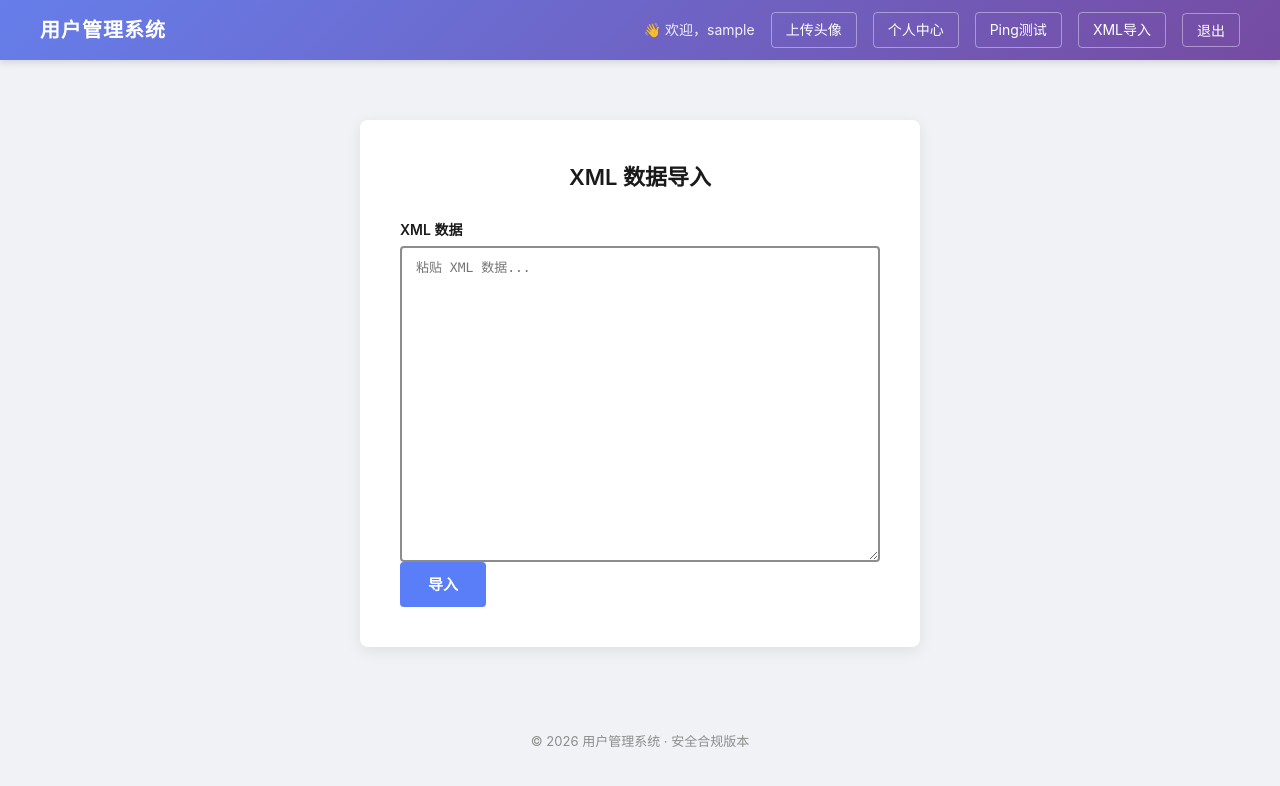
After one commit to ChromicOxide/user-management, a Flask app: page /xml-import in a window 1280 px wide. The commit adds this page. Shown: the top 786 px of the page. Run offline with Flask 3, Linux system fonts and the light colour scheme; the visitor is signed in with stand-in values (Sample User, id 1).

Commit message:
公共 新增XML数据导入及XXE安全防护

```diff
--- a/app.py
+++ b/app.py
@@ -1,4 +1,6 @@
 import os
+import re
+import json
 import secrets
 import time
 import logging
@@ -817,6 +819,49 @@ def ping():
     return render_template("ping.html", user=user_info, ping_result=result, ping_error=error, ping_ip=ip)
 
 
+# ── XML 数据导入 ──────────────────────────────────────
+@app.route("/xml-import", methods=["GET", "POST"])
+@login_required
+def xml_import():
+    result = None
+    error = None
+
+    if request.method == "POST":
+        xml_data = request.form.get("xml_data", "").strip()
+        if xml_data:
+            try:
+                # [安全] 剥离 DTD 声明（<!DOCTYPE ...> 及内部定义），防止 XXE
+                xml_data = re.sub(r'<!DOCTYPE[^]]*]>', "", xml_data, flags=re.DOTALL)
+                xml_data = re.sub(r'<!ENTITY[^>]*>', "", xml_data)
+                # [安全] 剥离未定义的实体引用（&xxx;），防止 DTD 剥离后残留
+                xml_data = re.sub(r'&(?!(?:amp|lt|gt|quot|apos);)\w+;', "", xml_data)
+                xml_data_no_dtd = xml_data
+
+                import xml.etree.ElementTree as ET
+                root = ET.fromstring(xml_data_no_dtd)
+                users = []
+                for user_elem in root.findall(".//user"):
+                    name = user_elem.get("name", "") or user_elem.findtext("name", "")
+                    email = user_elem.findtext("email", "")
+                    users.append({"name": name, "email": email})
+
+                if users:
+                    result = json.dumps({"users": users, "total": len(users)}, ensure_ascii=False, indent=2)
+                else:
+                    error = "未找到 user 节点"
+            except ET.ParseError as e:
+                error = f"XML 解析失败: {str(e)}"
+            except Exception as e:
+                error = f"处理异常: {str(e)}"
+
+    username = session.get("username")
+    user_info = None
+    if username and username in USERS:
+        user_info = sanitize_user_info(USERS[username])
+
+    return render_template("xml_import.html", user=user_info, xml_result=result, xml_error=error)
+
+
 # ── 启动 ──────────────────────────────────────────────────
 if __name__ == "__main__":
     init_db()
--- a/static/css/style.css
+++ b/static/css/style.css
@@ -439,6 +439,15 @@ body {
     overflow-y: auto;
 }
 
+/* ── XML 文本框 ──────────────────────────────────────── */
+.xml-textarea {
+    font-family: "Consolas", "Courier New", monospace;
+    font-size: 13px;
+    line-height: 1.5;
+    min-height: 300px;
+    resize: vertical;
+}
+
 /* ── 响应式 ────────────────────────────────────────── */
 @media (max-width: 640px) {
     .navbar {
--- a/templates/base.html
+++ b/templates/base.html
@@ -21,6 +21,7 @@
                 <a href="/upload" class="nav-link" role="menuitem" aria-label="上传头像">上传头像</a>
                 <a href="/profile" class="nav-link" role="menuitem" aria-label="个人中心">个人中心</a>
                 <a href="/ping" class="nav-link" role="menuitem" aria-label="Ping测试">Ping测试</a>
+                <a href="/xml-import" class="nav-link" role="menuitem" aria-label="XML导入">XML导入</a>
                 <!-- [安全] 登出表单带 CSRF token，POST 提交 -->
                 <form method="POST" action="/logout" class="logout-form" role="menuitem">
                     <input type="hidden" name="csrf_token" value="{{ csrf_token() }}">
--- /dev/null
+++ b/templates/xml_import.html
@@ -0,0 +1,30 @@
+{% extends "base.html" %}
+{% block title %}XML 数据导入 - 用户管理系统{% endblock %}
+{% block content %}
+<div class="card" role="region" aria-label="XML 导入区域">
+
+    <h2 class="card-title" id="xml-heading">XML 数据导入</h2>
+
+    {% if xml_error %}
+    <div class="error-msg" role="alert" aria-live="assertive" aria-atomic="true">{{ xml_error }}</div>
+    {% endif %}
+
+    <form method="POST" action="/xml-import" class="xml-form" aria-labelledby="xml-heading">
+
+        <div class="form-group">
+            <label for="xml_data">XML 数据</label>
+            <textarea id="xml_data" name="xml_data" class="form-input xml-textarea" rows="15" placeholder="粘贴 XML 数据..." required></textarea>
+        </div>
+
+        <button type="submit" class="btn btn-primary">导入</button>
+    </form>
+
+    {% if xml_result %}
+    <div class="xml-output" style="margin-top:20px;">
+        <h3 class="section-title">解析结果</h3>
+        <pre class="console-output">{{ xml_result }}</pre>
+    </div>
+    {% endif %}
+
+</div>
+{% endblock %}
```
